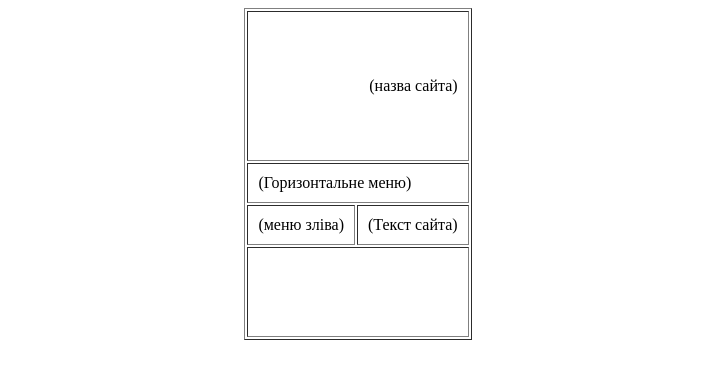
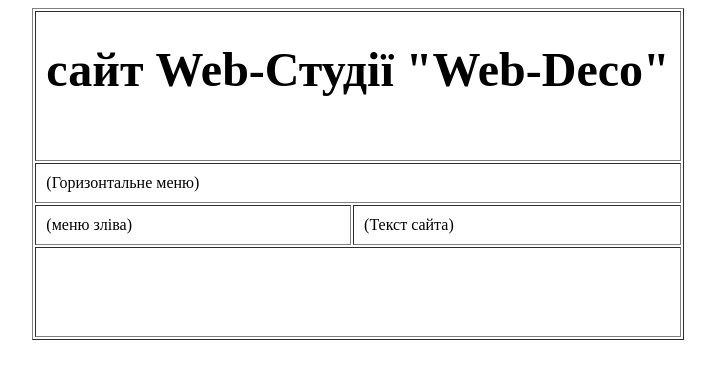
Before and after one commit to vladtis/vladtis.github.io, a plain HTML site: page index.html in a window 1280 px wide. Shown: the whole page, without its empty margins (282-997 px from the left). Drawn offline with Linux system fonts and the light colour scheme.

Commit message:
05 - Вказати назву сайта

```diff
--- a/index.html
+++ b/index.html
@@ -6,7 +6,7 @@
   <body backround="images/bg.jpg">
  <table border="1" align="center" cellpadding="10">
     <tr>
-	   <td colspan="2" height="150" align="right">(назва сайта)</td>
+	   <td colspan="2" height="150" align="right"><font size="5"><h1>сайт Web-Студії "Web-Deco"</h1></font></td>
 	</tr>
 	<tr>
 	  <td colspan="2">(Горизонтальне меню)</td>
```
